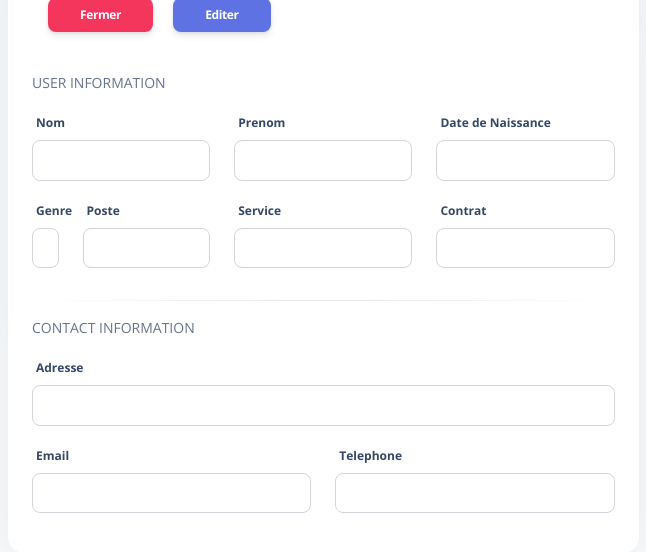
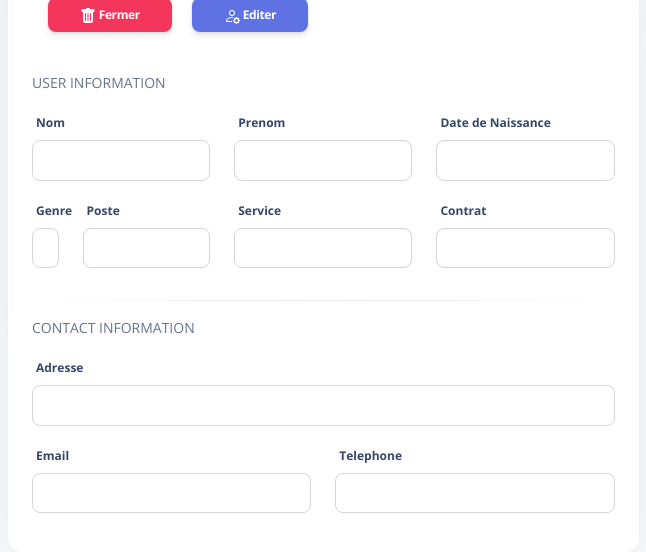
Before and after one commit to sekKerfBang/GestionRH, a Django app: template templates/pages/vueEmploye.html in a window 1280 px wide. Shown: the part 444-996 px from the top of the page, without its empty margins (290-936 px from the left). Run offline with Django 5.2, Linux system fonts and the light colour scheme; the template is opened without the code that fills it, so the values that code supplies are empty; parts of the project's set-up code (start-up, migrations or seed data) failed here and were passed over; some libraries are stand-ins or nearby versions.

Commit message:
Mes nouvelles mis a jour _ profile

```diff
--- a/templates/pages/vueEmploye.html
+++ b/templates/pages/vueEmploye.html
@@ -338,8 +338,12 @@
           <div class="card">
             <div class="card-header pb-0">
               <div class="justify-content-end">
-                <a  class='text-white' href="{% url 'employer:table' %}"><button class="btn btn-danger btn-sm  mx-3 ">Fermer</button></a>
-                <a  class='text-white' href="{% url 'employer:edit' employe.id %}"> <button class="btn btn-primary btn-sm ">Editer</button></a>
+                <a  class='text-white' href="{% url 'employer:table' %}"><button class="btn btn-danger btn-sm  mx-3 "> <svg xmlns="http://www.w3.org/2000/svg" width="16" height="16" fill="currentColor" class="bi bi-trash-fill" viewBox="0 0 16 16">
+                  <path d="M2.5 1a1 1 0 0 0-1 1v1a1 1 0 0 0 1 1H3v9a2 2 0 0 0 2 2h6a2 2 0 0 0 2-2V4h.5a1 1 0 0 0 1-1V2a1 1 0 0 0-1-1H10a1 1 0 0 0-1-1H7a1 1 0 0 0-1 1zm3 4a.5.5 0 0 1 .5.5v7a.5.5 0 0 1-1 0v-7a.5.5 0 0 1 .5-.5M8 5a.5.5 0 0 1 .5.5v7a.5.5 0 0 1-1 0v-7A.5.5 0 0 1 8 5m3 .5v7a.5.5 0 0 1-1 0v-7a.5.5 0 0 1 1 0"/>
+                </svg> Fermer</button></a>
+                <a  class='text-white' href="{% url 'employer:edit' employe.id %}"> <button class="btn btn-primary btn-sm "> <svg xmlns="http://www.w3.org/2000/svg" width="16" height="16" fill="currentColor" class="bi bi-person-gear" viewBox="0 0 16 16">
+                  <path d="M11 5a3 3 0 1 1-6 0 3 3 0 0 1 6 0M8 7a2 2 0 1 0 0-4 2 2 0 0 0 0 4m.256 7a4.5 4.5 0 0 1-.229-1.004H3c.001-.246.154-.986.832-1.664C4.484 10.68 5.711 10 8 10q.39 0 .74.025c.226-.341.496-.65.804-.918Q8.844 9.002 8 9c-5 0-6 3-6 4s1 1 1 1zm3.63-4.54c.18-.613 1.048-.613 1.229 0l.043.148a.64.64 0 0 0 .921.382l.136-.074c.561-.306 1.175.308.87.869l-.075.136a.64.64 0 0 0 .382.92l.149.045c.612.18.612 1.048 0 1.229l-.15.043a.64.64 0 0 0-.38.921l.074.136c.305.561-.309 1.175-.87.87l-.136-.075a.64.64 0 0 0-.92.382l-.045.149c-.18.612-1.048.612-1.229 0l-.043-.15a.64.64 0 0 0-.921-.38l-.136.074c-.561.305-1.175-.309-.87-.87l.075-.136a.64.64 0 0 0-.382-.92l-.148-.045c-.613-.18-.613-1.048 0-1.229l.148-.043a.64.64 0 0 0 .382-.921l-.074-.136c-.306-.561.308-1.175.869-.87l.136.075a.64.64 0 0 0 .92-.382zM14 12.5a1.5 1.5 0 1 0-3 0 1.5 1.5 0 0 0 3 0"/>
+                </svg> Editer</button></a>
               </div>
             </div>
             <div class="card-body">
```
